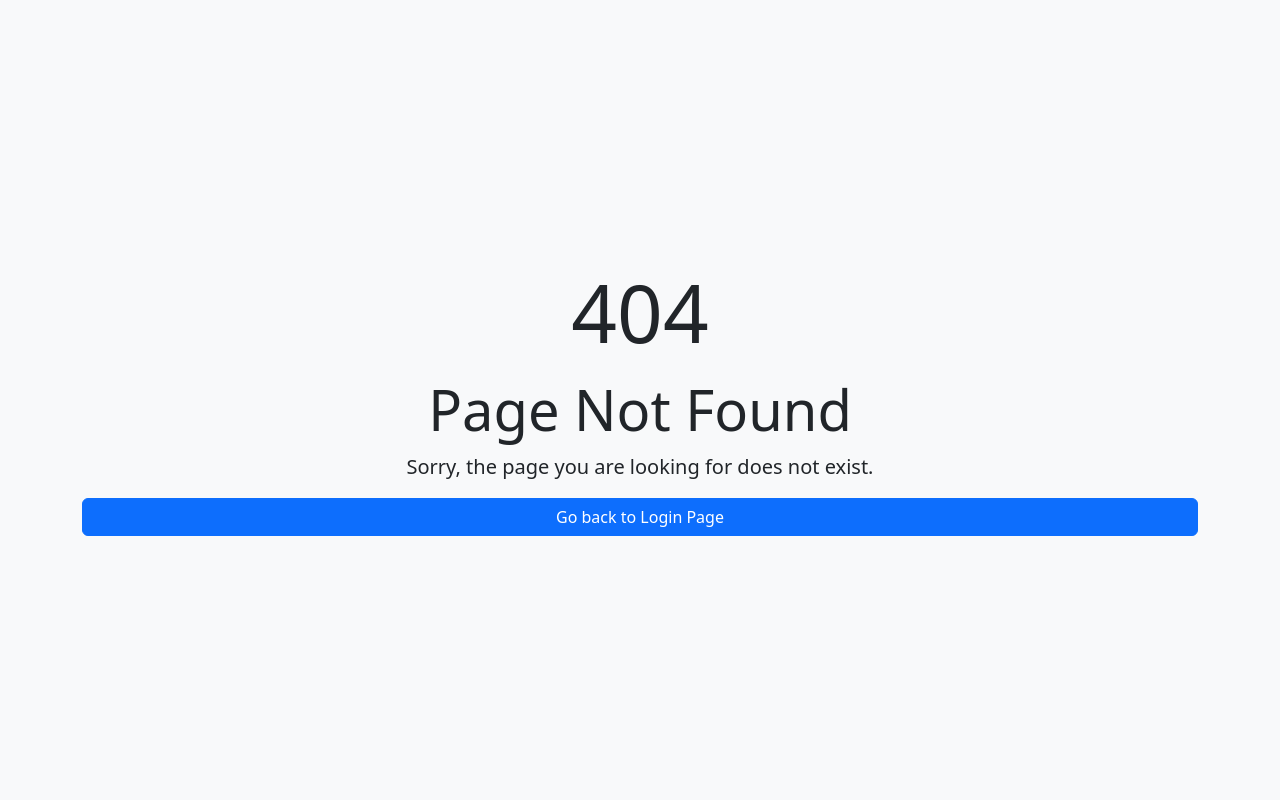
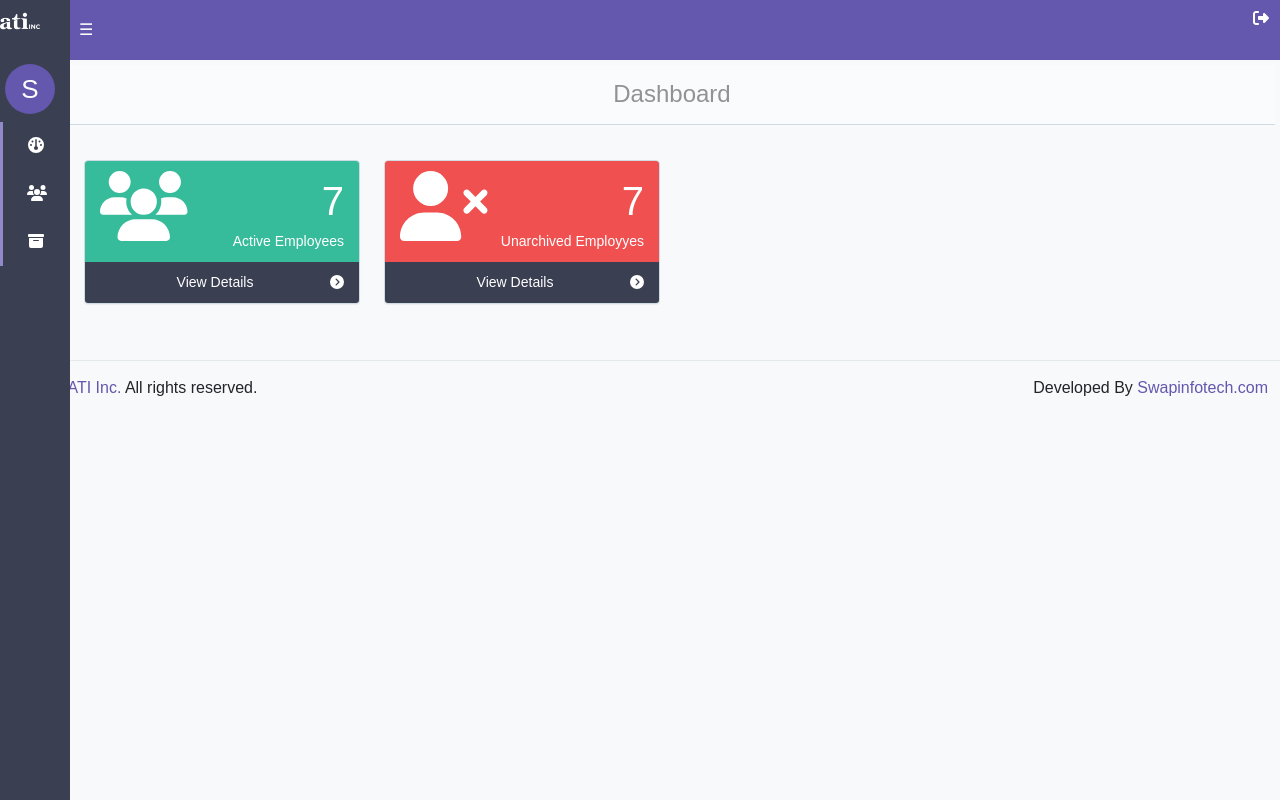
Before and after one commit to Chanchala07/react-atiRMS, a React (Create React App) app: page /home-page/dashboard in a window 1280 px wide. Before the commit this address had no page. Built offline with nearby package versions, Linux system fonts and the light colour scheme.

Commit message:
Dasboard page

```diff
--- a/src/App.tsx
+++ b/src/App.tsx
@@ -7,6 +7,8 @@ import NavBar from './app/components/pages/navbar/NavBar';
 import HomePage from './app/components/pages/home-page/HomePage';
 import AddEmployee from './app/components/pages/add-Employee/AddEmployee';
 import SideBar from './app/components/pages/side-bar/SideBar';
+import Dashboard from './app/components/pages/dashboard/Dashboard';
+import Profile from './app/components/pages/my-profile/Profile';
 
 function App() {
   return (
@@ -15,11 +17,13 @@ function App() {
         <Routes>
           <Route path="/" element={<LoginPage />} />
           <Route path="/home-page" element={<SideBar />}>
-            {/* Use a relative path here */}
+            <Route path="dashboard" element={<Dashboard />} />
             <Route path="add-employee" element={<AddEmployee />} />
+            <Route path="profile" element={<Profile />} />
+            <Route path="employee-list" element={<EmployeeList />} />
+            {/* Add other routes as needed */}
           </Route>
           <Route path="*" element={<NotFoundPage />} />
-          <Route path="/navbar" element={<NavBar />} />
         </Routes>
       </BrowserRouter>
     </>
--- /dev/null
+++ b/src/app/components/pages/dashboard/Dashboard.tsx
@@ -0,0 +1,65 @@
+import React from 'react'
+import './dashboard.css';
+import { Link } from 'react-router-dom';
+import { FontAwesomeIcon } from '@fortawesome/react-fontawesome';
+import {  faChevronCircleRight, faUsers, faUserXmark } from '@fortawesome/free-solid-svg-icons';
+import FooterLogin from '../footer-after-login/FooterLogin';
+const Dashboard = () => {
+    return (
+        <>
+            <div className='content-wrapper'>
+                <div className='heading'>
+                    <h3>Dashboard</h3>
+                    <div className='row'>
+                        <div className='col-lg-3 col-md-6'>
+                            <div className='employye-box'>
+                                <div className='panel-heading bg-reen'>
+                                    <div className='row p-0'>
+                                        <div className='col-sm-3'>
+                                            <FontAwesomeIcon icon={faUsers} className='icon-large'/>
+                                        </div>
+                                        <div className='col-sm-9 text-end'>
+                                            <div className='fs-1'>7</div>
+                                            <p className='m-0'>Active Employees</p>
+                                        </div>
+                                    </div>
+                                </div>
+                                <Link to = '/home-page/employee-list' className='bg-dark-gray panel-footer text-decoration-none'>
+                                    <span className='pull-left'>View Details</span>
+                                    <span className='float-end'>
+                                        <FontAwesomeIcon icon = {faChevronCircleRight}/>
+                                    </span>
+                                </Link>
+                            </div>
+                        </div>
+                        <div className='col-lg-3 col-md-6'>
+                            <div className='employye-box'>
+                                <div className='panel-heading bg-red'>
+                                    <div className='row p-0'>
+                                        <div className='col-sm-3'>
+                                         <FontAwesomeIcon icon={faUserXmark} className='icon-large'/>
+                                        </div>
+                                        <div className='col-sm-9 text-end'>
+                                            <div className='fs-1'>7</div>
+                                            <p className='m-0'>Unarchived Employyes</p>
+                                        </div>
+                                    </div>
+                                </div>
+                                <Link to = '/home-page/employee-list' className='bg-dark-gray panel-footer text-decoration-none'>
+                                    <span className='pull-left'>View Details</span>
+                                    <span className='float-end'>
+                                        <FontAwesomeIcon icon = {faChevronCircleRight}/>
+                                    </span>
+                                </Link>
+                            </div>
+                        </div>
+                    </div>
+                </div>
+
+
+            </div>
+        </>
+    )
+}
+
+export default Dashboard
--- /dev/null
+++ b/src/app/components/pages/dashboard/dashboard.css
@@ -0,0 +1,40 @@
+.employye-box{
+    margin-bottom: 21px;
+    background-color: #fff;
+    border: 1px solid transparent;
+    border-radius: 4px;
+    -webkit-box-shadow: 0 1px 1px rgba(0, 0, 0, 0.05);
+    box-shadow: 0 1px 1px rgba(0, 0, 0, 0.05);
+    border-color: #cfdbe2;
+}
+.panel-heading{
+    padding: 10px 15px;
+    border-top-right-radius: 3px;
+    border-top-left-radius: 3px;
+    font-size: 14px;
+}
+.bg-dark-gray{
+    background-color: #3a3f51;
+    color: #fff;
+}
+.panel-footer{
+    padding: 10px 15px;
+    display: block;
+    width: 100%;
+    font-size: 14px;
+    border-bottom-left-radius: 3px;
+    border-bottom-right-radius: 3px;
+}
+.bg-reen{
+    color: #fff;
+    background-color: #37bc9b;
+    border-color: #37bc9b;
+}
+.bg-red{
+    color: #fff;
+    background-color: #f05050;
+    border-color: #cfdbe2;
+}
+.icon-large {
+    font-size: 5em;
+}
--- a/src/app/components/pages/employee/EmployeeList.tsx
+++ b/src/app/components/pages/employee/EmployeeList.tsx
@@ -26,10 +26,33 @@ const EmployeeList = () => {
 // console.log(employees,"employees  ")
 const columns = [
   //{ name: 'ID', selector:( row:any )=> row.Id, sortable: true },
+  {
+    name: 'Actions',
+     cell: ( row:any ) => <Link to= '/home-page/add-employee' className='btn btn-primary btn-sm' style={{background: "#23b7e5",border: "none"}}>View or Edit</Link>,
+    ignoreRowClick: true,
+    allowOverflow: true,
+    button: true,
+  },
   { name: 'Name', selector: (row: any) => row.Name, sortable: true, width: '150px' },
   { name: 'Title/Role', selector: (row: any) => row.TitleRole, sortable: true, width: '150px' },
-  { name: 'Year of Experience', selector: (row: any) => row.YearofExperience, sortable: true, width: '150px' },
-  { name: 'Year with Employer', selector: (row: any) => row.YearsWithEmployeer, sortable: true, width: '150px' },
+  { name: 'Year of Experience',
+    selector: (row: any) => {
+      const workStartYear = new Date(row.WorkStartYear).getFullYear();
+      const workEndYear = row.WorkEndPresent ? new Date().getFullYear() : new Date(row.WorkEndYear).getFullYear();
+      return workStartYear ?  (workEndYear - workStartYear) : '-';
+    },
+    sortable: true,
+    width: '150px'
+  },
+  { name: 'Year with Employer',
+    selector: (row: any) =>{
+      const atiStartYear = new Date(row.ATIStartYear).getFullYear();
+      const atiEndYear = row.ATiEndPresent ? new Date().getFullYear() : new Date(row.ATIEndYear).getFullYear();
+      return atiStartYear ? (atiEndYear - atiStartYear) : '-';
+    },
+    sortable: true,
+    width: '150px'
+  },
   { name: 'Company & Location', selector: (row: any) => row.CompanyLocation, sortable: true, width: '150px' },
   { name: 'Education/Degrees', selector: (row: any) => row.Education, sortable: true, width: '150px' },
   { name: 'Certifications/Licenses', selector: (row: any) => row.CertificatesLicenses, sortable: true, width: '150px' },
@@ -37,8 +60,9 @@ const columns = [
   { name: 'Work Start Year',
     selector: (row: any) => {
       if(!row.WorkStartYear) return '-';
-      const startDate = new Date(row.WorkStartYear).getFullYear();
-      return startDate;
+      const getMonth = (new Date(row.WorkStartYear).getMonth() + 1).toString().padStart(2,'0');
+      const getYear = new Date(row.WorkStartYear).getFullYear();
+      return `${getMonth}/${getYear}`;
     },
     sortable: true,
     width: '150px'
@@ -46,9 +70,12 @@ const columns = [
   {
     name: 'Work End Year',
     selector: (row: any) => {
-      if(!row.WorkEndYear) return '-';
-      const endDate = new Date(row.WorkEndYear).getFullYear();
-      return endDate;
+      const getMonth = (new Date(row.WorkEndYear).getMonth() + 1 ).toString().padStart(2,'0');
+      const getYear = new Date(row.WorkEndYear).getFullYear();
+      if(row.WorkEndPresent)
+        return row.WorkEndYear ? `${getMonth}/${getYear}` : 'Ongoing';
+      else
+        return row.WorkEndYear ? `${getMonth}/${getYear}` : '-'
     },
     sortable: true,
     width: '150px'
@@ -57,8 +84,9 @@ const columns = [
     name: 'ATI Start Year',
     selector: (row: any) => {
       if(!row.ATIStartYear) return '-';
-      const atiStart = new Date(row.ATIStartYear).getFullYear();
-      return atiStart;
+      const getMonth = (new Date(row.ATIStartYear).getMonth() + 1).toString().padStart(2,'0')
+      const getYear = new Date(row.ATIStartYear).getFullYear();
+      return `${getMonth}/${getYear}`;
     },
     sortable: true,
     width: '150px'
@@ -67,19 +95,14 @@ const columns = [
     name: 'ATI End Year',
     selector: (row: any) => {
       if(!row.ATIEndYear) return '-';
-      const atiEnd = new Date(row.ATIEndYear).getFullYear();
-      return atiEnd;
+      const getMonth = (new Date(row.ATIEndYear).getMonth() + 1).toString().padStart(2,'0');
+      const getYear = new Date(row.ATIEndYear).getFullYear();
+      return `${getMonth}/${getYear}`;
     },
     sortable: true,
     width: '150px'
-  },
-  {
-    name: 'Actions',
-     cell: ( row:any ) => <Link to= '/add-employee' className='btn btn-primary btn-sm' style={{background: "#23b7e5",border: "none"}}>View or Edit</Link>,
-    ignoreRowClick: true,
-    allowOverflow: true,
-    button: true,
-  },
+  }
+
 ];
 
 
--- a/src/app/components/pages/my-profile/Profile.tsx
+++ b/src/app/components/pages/my-profile/Profile.tsx
@@ -10,6 +10,9 @@ return (
     <div className='content-wraper'>
       <div className='heading'>
         <h3>My Profile</h3>
+        <div className='col-md-2 text-end'>
+          <Link to='' className='btn'>Back</Link>
+        </div>
       </div>
       <div className='row'>
         <div className='col-md-12 col-lg-12'>
--- a/src/app/components/pages/side-bar/SideBar.tsx
+++ b/src/app/components/pages/side-bar/SideBar.tsx
@@ -1,25 +1,23 @@
-import React, { useState } from 'react'; // Import useState from React
+import React, { useState } from 'react';
 import './sideBar.css';
 import atiLogo from '../../../assets/images/logo-white.png';
+import { FontAwesomeIcon } from '@fortawesome/react-fontawesome';
+import { faArchive, faDashboard, faSignOutAlt, faUsers } from "@fortawesome/free-solid-svg-icons";
+import { Link, Outlet } from 'react-router-dom';
+import Profile from '../my-profile/Profile';
+import AddEmployee from '../add-Employee/AddEmployee';
 import EmployeeList from '../employee/EmployeeList';
+import Dashboard from '../dashboard/Dashboard';
 import FooterLogin from '../footer-after-login/FooterLogin';
-import { FontAwesomeIcon } from '@fortawesome/react-fontawesome';
-import { faSignOutAlt, faUsers, faUsersRectangle } from "@fortawesome/free-solid-svg-icons"
-import { Link } from 'react-router-dom';
-import AddEmployee from '../add-Employee/AddEmployee';
-import Profile from '../my-profile/Profile';
-
 
 const SideBar = () => {
     const [isSidebarOpen, setIsSidebarOpen] = useState(false);
-    const [window, setWindow] = useState("add-employee");
 
     const toggleSidebar = () => {
         setIsSidebarOpen(!isSidebarOpen);
     };
 
     return (
-        <>
         <div className="App">
             {/* Sidebar */}
             <div
@@ -27,7 +25,6 @@ const SideBar = () => {
                 style={{
                     display: 'block',
                     width: isSidebarOpen ? '220px' : '70px',
-                        // transition: 'width 0.3s'
                 }}
                 id="mySidebar"
             >
@@ -37,7 +34,7 @@ const SideBar = () => {
                             src={atiLogo}
                             onClick={toggleSidebar}
                             style={{ cursor: 'pointer', width: isSidebarOpen ? "100px" : "40px" }}
-                                alt="Sidebar Close"
+                            alt="Sidebar Logo"
                         />
                     </div>
                 </nav>
@@ -45,9 +42,7 @@ const SideBar = () => {
                     <div className='user-block'>
                         <div className='pt-4 pb-2'>
                             <div className='mx-auto user-picture'>
-                                    <div className='user-circle'>
-                                        S
-                                    </div>
+                                <div className='user-circle'>S</div>
                             </div>
                             {isSidebarOpen && (
                                 <div className='user-info text-center d-flex flex-column'>
@@ -55,25 +50,33 @@ const SideBar = () => {
                                     <span className='user-role'>SuperAdmin <em className="fa fa-pencil"></em></span>
                                 </div>
                             )}
-
                         </div>
                     </div>
                     <div className='employee'>
-                            <Link to='' title='Employee' className='employee-link'>
+                        <Link to="/home-page/dashboard" title='Dashboard' className='employee-link'>
+                            <FontAwesomeIcon icon={faDashboard} style={{ color: "#fff", marginRight: "6%" }} />
+                            {isSidebarOpen && (<span className='employee-text'>Dashboard</span>)}
+                        </Link>
+                    </div>
+                    <div className='employee'>
+                        <Link to="/home-page/employee-list" title='Active Employee' className='employee-link'>
                             <FontAwesomeIcon icon={faUsers} style={{ color: "#fff", marginRight: "6%" }} />
-                                {isSidebarOpen && (<span className='employee-text'>Employee</span>)}
+                            {isSidebarOpen && (<span className='employee-text'>Active Employees</span>)}
+                        </Link>
+                    </div>
+                    <div className='employee'>
+                        <Link to="/home-page/archived-employees" title='Archived Employees' className='employee-link'>
+                            <FontAwesomeIcon icon={faArchive} style={{ color: "#fff", marginRight: "6%" }} />
+                            {isSidebarOpen && (<span className='employee-text'>Archived Employees</span>)}
                         </Link>
                     </div>
                 </div>
-
             </div>
 
             {/* Main Content */}
             <div style={{ marginLeft: isSidebarOpen ? '16%' : '5%' }}>
-
                 <header className="topnavbar-wrapper" style={{ background: "#6357ae" }}>
                     <nav className="navbar topnavbar">
-
                         <button
                             id="openNav"
                             className="w3-button w3-teal w3-xlarge"
@@ -82,25 +85,19 @@ const SideBar = () => {
                         >
                             &#9776;
                         </button>
-
                         <div>
                             <ul className="nav navbar-nav navbar-right">
                                 <li><a href="#"> <FontAwesomeIcon icon={faSignOutAlt} className='fa-icon' style={{ color: "#fff" }} /></a></li>
                             </ul>
                         </div>
-
                     </nav>
                 </header>
 
-                    {/* <EmployeeList /> */}
-                    {/* <Profile/> */}
-                    <AddEmployee/>
-
-
+                {/* Render Content Based on Route */}
+                <Outlet />
+            </div>
             <FooterLogin />
         </div>
-            </div>
-        </>
     );
 };
 
```
Lines whose indentation alone changed are shown as unchanged.
